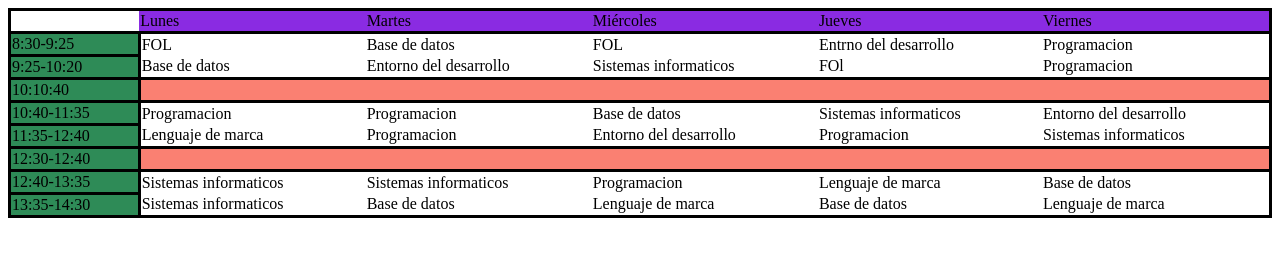
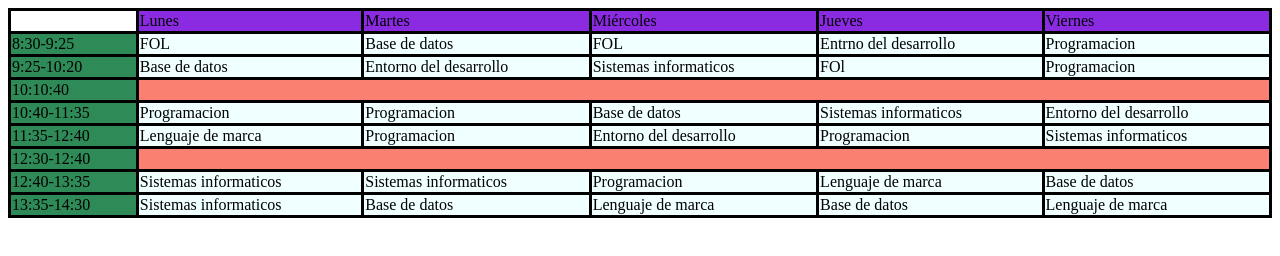
Before and after one commit to anpeca/apeca.github.io, a plain HTML site: page src/tablas (2).html in a window 1280 px wide. Drawn offline with Linux system fonts and the light colour scheme.

Commit message:
Add files via upload

```diff
--- /dev/null
+++ b/css/normalice.css
@@ -0,0 +1,349 @@
+/*! normalize.css v8.0.1 | MIT License | github.com/necolas/normalize.css */
+
+/* Document
+   ========================================================================== */
+
+/**
+ * 1. Correct the line height in all browsers.
+ * 2. Prevent adjustments of font size after orientation changes in iOS.
+ */
+
+ html {
+    line-height: 1.15; /* 1 */
+    -webkit-text-size-adjust: 100%; /* 2 */
+  }
+
+  /* Sections
+     ========================================================================== */
+
+  /**
+   * Remove the margin in all browsers.
+   */
+
+  body {
+    margin: 0;
+  }
+
+  /**
+   * Render the `main` element consistently in IE.
+   */
+
+  main {
+    display: block;
+  }
+
+  /**
+   * Correct the font size and margin on `h1` elements within `section` and
+   * `article` contexts in Chrome, Firefox, and Safari.
+   */
+
+  h1 {
+    font-size: 2em;
+    margin: 0.67em 0;
+  }
+
+  /* Grouping content
+     ========================================================================== */
+
+  /**
+   * 1. Add the correct box sizing in Firefox.
+   * 2. Show the overflow in Edge and IE.
+   */
+
+  hr {
+    box-sizing: content-box; /* 1 */
+    height: 0; /* 1 */
+    overflow: visible; /* 2 */
+  }
+
+  /**
+   * 1. Correct the inheritance and scaling of font size in all browsers.
+   * 2. Correct the odd `em` font sizing in all browsers.
+   */
+
+  pre {
+    font-family: monospace, monospace; /* 1 */
+    font-size: 1em; /* 2 */
+  }
+
+  /* Text-level semantics
+     ========================================================================== */
+
+  /**
+   * Remove the gray background on active links in IE 10.
+   */
+
+  a {
+    background-color: transparent;
+  }
+
+  /**
+   * 1. Remove the bottom border in Chrome 57-
+   * 2. Add the correct text decoration in Chrome, Edge, IE, Opera, and Safari.
+   */
+
+  abbr[title] {
+    border-bottom: none; /* 1 */
+    text-decoration: underline; /* 2 */
+    text-decoration: underline dotted; /* 2 */
+  }
+
+  /**
+   * Add the correct font weight in Chrome, Edge, and Safari.
+   */
+
+  b,
+  strong {
+    font-weight: bolder;
+  }
+
+  /**
+   * 1. Correct the inheritance and scaling of font size in all browsers.
+   * 2. Correct the odd `em` font sizing in all browsers.
+   */
+
+  code,
+  kbd,
+  samp {
+    font-family: monospace, monospace; /* 1 */
+    font-size: 1em; /* 2 */
+  }
+
+  /**
+   * Add the correct font size in all browsers.
+   */
+
+  small {
+    font-size: 80%;
+  }
+
+  /**
+   * Prevent `sub` and `sup` elements from affecting the line height in
+   * all browsers.
+   */
+
+  sub,
+  sup {
+    font-size: 75%;
+    line-height: 0;
+    position: relative;
+    vertical-align: baseline;
+  }
+
+  sub {
+    bottom: -0.25em;
+  }
+
+  sup {
+    top: -0.5em;
+  }
+
+  /* Embedded content
+     ========================================================================== */
+
+  /**
+   * Remove the border on images inside links in IE 10.
+   */
+
+  img {
+    border-style: none;
+  }
+
+  /* Forms
+     ========================================================================== */
+
+  /**
+   * 1. Change the font styles in all browsers.
+   * 2. Remove the margin in Firefox and Safari.
+   */
+
+  button,
+  input,
+  optgroup,
+  select,
+  textarea {
+    font-family: inherit; /* 1 */
+    font-size: 100%; /* 1 */
+    line-height: 1.15; /* 1 */
+    margin: 0; /* 2 */
+  }
+
+  /**
+   * Show the overflow in IE.
+   * 1. Show the overflow in Edge.
+   */
+
+  button,
+  input { /* 1 */
+    overflow: visible;
+  }
+
+  /**
+   * Remove the inheritance of text transform in Edge, Firefox, and IE.
+   * 1. Remove the inheritance of text transform in Firefox.
+   */
+
+  button,
+  select { /* 1 */
+    text-transform: none;
+  }
+
+  /**
+   * Correct the inability to style clickable types in iOS and Safari.
+   */
+
+  button,
+  [type="button"],
+  [type="reset"],
+  [type="submit"] {
+    -webkit-appearance: button;
+  }
+
+  /**
+   * Remove the inner border and padding in Firefox.
+   */
+
+  button::-moz-focus-inner,
+  [type="button"]::-moz-focus-inner,
+  [type="reset"]::-moz-focus-inner,
+  [type="submit"]::-moz-focus-inner {
+    border-style: none;
+    padding: 0;
+  }
+
+  /**
+   * Restore the focus styles unset by the previous rule.
+   */
+
+  button:-moz-focusring,
+  [type="button"]:-moz-focusring,
+  [type="reset"]:-moz-focusring,
+  [type="submit"]:-moz-focusring {
+    outline: 1px dotted ButtonText;
+  }
+
+  /**
+   * Correct the padding in Firefox.
+   */
+
+  fieldset {
+    padding: 0.35em 0.75em 0.625em;
+  }
+
+  /**
+   * 1. Correct the text wrapping in Edge and IE.
+   * 2. Correct the color inheritance from `fieldset` elements in IE.
+   * 3. Remove the padding so developers are not caught out when they zero out
+   *    `fieldset` elements in all browsers.
+   */
+
+  legend {
+    box-sizing: border-box; /* 1 */
+    color: inherit; /* 2 */
+    display: table; /* 1 */
+    max-width: 100%; /* 1 */
+    padding: 0; /* 3 */
+    white-space: normal; /* 1 */
+  }
+
+  /**
+   * Add the correct vertical alignment in Chrome, Firefox, and Opera.
+   */
+
+  progress {
+    vertical-align: baseline;
+  }
+
+  /**
+   * Remove the default vertical scrollbar in IE 10+.
+   */
+
+  textarea {
+    overflow: auto;
+  }
+
+  /**
+   * 1. Add the correct box sizing in IE 10.
+   * 2. Remove the padding in IE 10.
+   */
+
+  [type="checkbox"],
+  [type="radio"] {
+    box-sizing: border-box; /* 1 */
+    padding: 0; /* 2 */
+  }
+
+  /**
+   * Correct the cursor style of increment and decrement buttons in Chrome.
+   */
+
+  [type="number"]::-webkit-inner-spin-button,
+  [type="number"]::-webkit-outer-spin-button {
+    height: auto;
+  }
+
+  /**
+   * 1. Correct the odd appearance in Chrome and Safari.
+   * 2. Correct the outline style in Safari.
+   */
+
+  [type="search"] {
+    -webkit-appearance: textfield; /* 1 */
+    outline-offset: -2px; /* 2 */
+  }
+
+  /**
+   * Remove the inner padding in Chrome and Safari on macOS.
+   */
+
+  [type="search"]::-webkit-search-decoration {
+    -webkit-appearance: none;
+  }
+
+  /**
+   * 1. Correct the inability to style clickable types in iOS and Safari.
+   * 2. Change font properties to `inherit` in Safari.
+   */
+
+  ::-webkit-file-upload-button {
+    -webkit-appearance: button; /* 1 */
+    font: inherit; /* 2 */
+  }
+
+  /* Interactive
+     ========================================================================== */
+
+  /*
+   * Add the correct display in Edge, IE 10+, and Firefox.
+   */
+
+  details {
+    display: block;
+  }
+
+  /*
+   * Add the correct display in all browsers.
+   */
+
+  summary {
+    display: list-item;
+  }
+
+  /* Misc
+     ========================================================================== */
+
+  /**
+   * Add the correct display in IE 10+.
+   */
+
+  template {
+    display: none;
+  }
+
+  /**
+   * Add the correct display in IE 10.
+   */
+
+  [hidden] {
+    display: none;
+  }
--- a/src/tablas (2).html
+++ b/src/tablas (2).html
@@ -29,6 +29,14 @@
                 background-color: salmon;
                 border: 3px solid;
             }
+            .clase{
+                border: solid 3px;
+                background-color: azure;
+
+            }
+            .c{
+                border: solid;
+            }
 
 
             </style>
@@ -42,27 +50,27 @@
 
                 <tr class="d">
                     <td class="blanco"> </td>
-                    <td>Lunes</td>
-                    <td>Martes</td>
-                    <td>Miércoles</td>
-                    <td>Jueves</td>
-                    <td>Viernes</td>
+                    <td class="c">Lunes</td>
+                    <td class="c">Martes</td>
+                    <td class="c">Miércoles</td>
+                    <td class="c">Jueves</td>
+                    <td class="c">Viernes</td>
                 </tr>
-                <tr>
+                <tr class="clase">
                     <td class="h">8:30-9:25</td>
-                    <td>FOL</td>
-                    <td>Base de datos</td>
-                    <td>FOL</td>
-                    <td>Entrno del desarrollo</td>
-                    <td>Programacion</td>
+                    <td class="c">FOL</td>
+                    <td class="c">Base de datos</td>
+                    <td class="c">FOL</td>
+                    <td class="c">Entrno del desarrollo</td>
+                    <td class="c">Programacion</td>
                 </tr>
-                <tr>
+                <tr class="clase">
                     <td class="h">9:25-10:20</td>
-                    <td>Base de datos</td>
-                    <td>Entorno del desarrollo</td>
-                    <td>Sistemas informaticos</td>
-                    <td>FOl</td>
-                    <td>Programacion</td>
+                    <td class="c">Base de datos</td>
+                    <td class="c">Entorno del desarrollo</td>
+                    <td class="c">Sistemas informaticos</td>
+                    <td class="c">FOl</td>
+                    <td class="c">Programacion</td>
                 </tr>
                 <tr class="recreo">
                     <td class="h">10:10:40</td>
@@ -72,21 +80,21 @@
                     <td></td>
                     <td></td>
                 </tr>
-                <tr>
+                <tr class="clase">
                     <td class="h">10:40-11:35</td>
-                    <td>Programacion</td>
-                    <td>Programacion</td>
-                    <td>Base de datos</td>
-                    <td>Sistemas informaticos</td>
-                    <td>Entorno del desarrollo</td>
+                    <td class="c">Programacion</td>
+                    <td class="c">Programacion</td>
+                    <td class="c">Base de datos</td>
+                    <td class="c">Sistemas informaticos</td>
+                    <td class="c">Entorno del desarrollo</td>
                 </tr>
-                <tr>
+                <tr class="clase">
                     <td class="h">11:35-12:40</td>
-                    <td>Lenguaje de marca</td>
-                    <td>Programacion</td>
-                    <td>Entorno del desarrollo</td>
-                    <td>Programacion</td>
-                    <td>Sistemas informaticos</td>
+                    <td class="c">Lenguaje de marca</td>
+                    <td class="c">Programacion</td>
+                    <td class="c">Entorno del desarrollo</td>
+                    <td class="c">Programacion</td>
+                    <td class="c">Sistemas informaticos</td>
                 </tr>
                 <tr class="recreo">
                     <td class="h">12:30-12:40</td>
@@ -96,21 +104,21 @@
                     <td></td>
                     <td></td>
                 </tr>
-                <tr>
+                <tr class="clase">
                     <td class="h">12:40-13:35</td>
-                    <td>Sistemas informaticos</td>
-                    <td>Sistemas informaticos</td>
-                    <td>Programacion</td>
-                    <td>Lenguaje de marca</td>
-                    <td>Base de datos</td>
+                    <td class="c">Sistemas informaticos</td>
+                    <td class="c">Sistemas informaticos</td>
+                    <td class="c">Programacion</td>
+                    <td class="c">Lenguaje de marca</td>
+                    <td class="c">Base de datos</td>
                 </tr>
-                <tr>
+                <tr class="clase">
                     <td class="h">13:35-14:30</td>
-                    <td>Sistemas informaticos</td>
-                    <td>Base de datos</td>
-                    <td>Lenguaje de marca</td>
-                    <td>Base de datos</td>
-                    <td>Lenguaje de marca</td>
+                    <td class="c">Sistemas informaticos</td>
+                    <td class="c">Base de datos</td>
+                    <td class="c">Lenguaje de marca</td>
+                    <td class="c">Base de datos</td>
+                    <td class="c">Lenguaje de marca</td>
                 </tr>
             </table>
 
```
Also changed, not shown: css/estilos.css (added, +20 -0 lines), index.html (+15 -5 lines), img/fondo.jpg (added).
